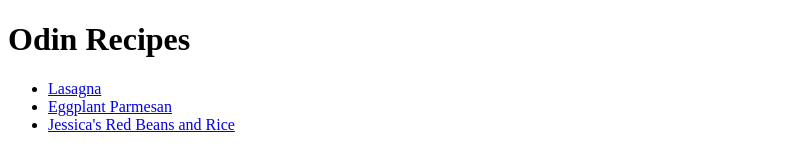
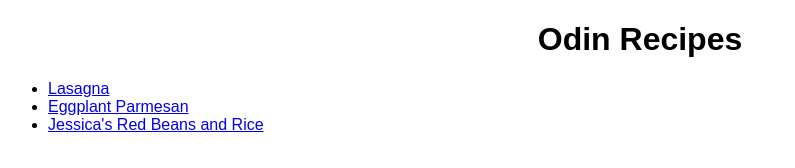
Before and after one commit to diogo-ms/odin-recipes, a plain HTML site: page index.html in a window 1280 px wide. Shown: the whole page, without its empty margins (0-795 px from the left). Drawn offline with Linux system fonts and the light colour scheme.

Commit message:
style homepage

```diff
--- a/index.html
+++ b/index.html
@@ -5,9 +5,10 @@
     <meta http-equiv="X-UA-Compatible" content="IE=edge">
     <meta name="viewport" content="width=device-width, initial-scale=1.0">
     <title>Document</title>
+    <link rel="stylesheet" href="style.css">
 </head>
 <body>
-    <h1>Odin Recipes</h1>
+    <h1 class="page-title">Odin Recipes</h1>
     <ul>
         <li><a href="/recipes/lasagna.html">Lasagna</a></li>
         <li><a href="/recipes/eggplant-parmesan.html">Eggplant Parmesan</a></li>
--- a/style.css
+++ b/style.css
@@ -0,0 +1,8 @@
+h1, h2, h3, h4, h5, h6,
+p, li, a {
+    font-family: Arial, Helvetica, sans-serif;
+}
+
+.page-title {
+    text-align: center;
+}
```
